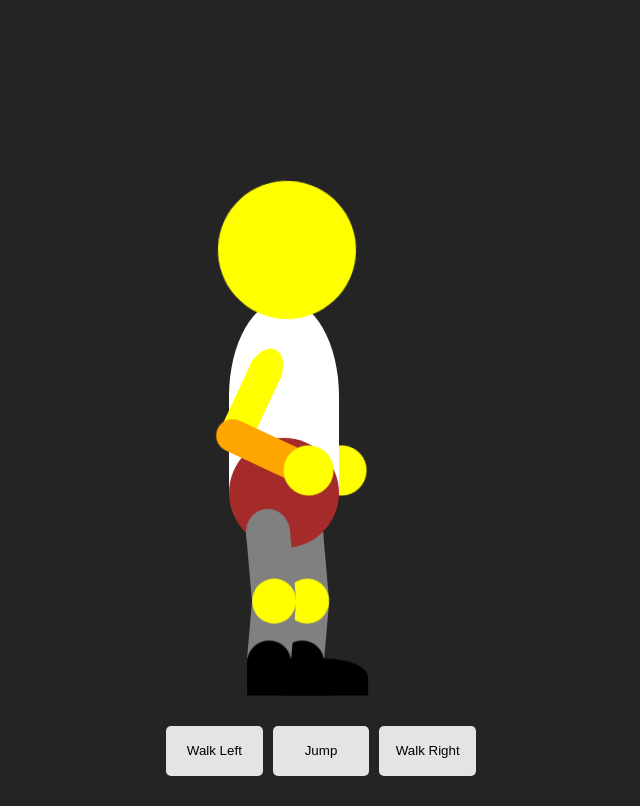
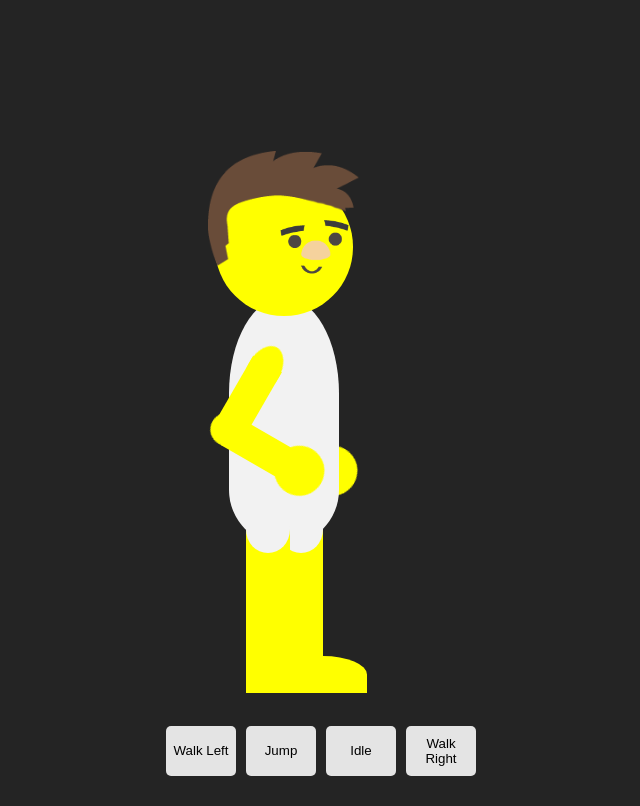
Before and after one commit to CurtisConway/css-animated-character, a website built with Parcel: page index.html in a window 1280 px wide. Shown: the whole page, without its empty margins (319-959 px from the left). Built offline with nearby package versions, Linux system fonts and the light colour scheme.

Commit message:
Add hair and faces

```diff
--- a/index.html
+++ b/index.html
@@ -35,6 +35,7 @@
         }
 
         button {
+            user-select: none;
             height:50px;
             width:150px;
             background:#e4e4e4;
@@ -58,6 +59,9 @@
         </button>
         <button id="jumpButton">
             Jump
+        </button>
+        <button id="idleButton">
+            Idle
         </button>
         <button id="walkForwardButton">
             Walk Right
@@ -83,17 +87,21 @@
                     character.jump();
                 }
 
+                if(element.matches('#idleButton')) {
+                    character.idle();
+                }
+
                 if(element.matches('#walkBackwardButton')) {
                     character.walk(true);
                 }
             });
         });
 
-        ['mouseup', 'touchend'].forEach((eventName) => {
-            document.addEventListener(eventName, () => {
-                keyboardControls.setInputInterval();
-            });
-        });
+        // ['mouseup', 'touchend'].forEach((eventName) => {
+        //     document.addEventListener(eventName, () => {
+        //         keyboardControls.setInputInterval();
+        //     });
+        // });
     </script>
 </body>
 </html>
--- a/styles/_animations.scss
+++ b/styles/_animations.scss
@@ -36,7 +36,7 @@ $walk: (
       rotate(2deg),
       rotate(-2deg),
       rotate(0deg),
-      rotate(0deg),
+      rotate(-2deg),
   ),
   '.arm.left': (
       rotate(-25deg),
@@ -113,7 +113,7 @@ $walk: (
       rotate(-30deg),
       rotate(-10deg),
       rotate(-30deg),
-      rotate(-10deg),
+      rotate(-15deg),
   ),
   '.leg.right': (
       rotate(-40deg),
@@ -124,7 +124,7 @@ $walk: (
       rotate(35deg),
       rotate(15deg),
       rotate(-50deg),
-      rotate(-35deg),
+      rotate(-40deg),
   ),
   '.leg.right .calf': (
       rotate(20deg),
@@ -146,7 +146,7 @@ $walk: (
       rotate(-30deg),
       rotate(-30deg),
       rotate(-30deg),
-      rotate(-20deg),
+      rotate(-10deg),
   ),
 );
 
--- a/styles/character.scss
+++ b/styles/character.scss
@@ -48,6 +48,32 @@
         transform-origin:bottom center;
         z-index:4;
         transform:rotate(var(--headRotation));
+        &:before {
+          content: '';
+          position:absolute;
+          top:-20%;
+          left:-5%;
+          bottom:-10%;
+          right:-5%;
+          background-image:url(../assets/hair/spiky-1.png);
+          background-size:100%;
+          background-position:top center;
+          background-repeat:no-repeat;
+          z-index:1;
+        }
+        &:after {
+          content: '';
+          position:absolute;
+          top:0;
+          left:0;
+          bottom:0;
+          right:0;
+          background-image:url(../assets/face/face4.png);
+          background-size:50%;
+          background-position:95% 50%;
+          background-repeat:no-repeat;
+          z-index:2;
+        }
       }
 
       .torso {
@@ -56,7 +82,7 @@
         position:absolute;
         top:0;
         left:0;
-        background:white;
+        background:#f2f2f2;
         z-index:3;
         border-top-left-radius:50%;
         border-top-right-radius:50%;
@@ -114,7 +140,7 @@
           width:100%;
           top:40%;
           left:0;
-          background:orange;
+          background:yellow;
           transform-origin:50% 0;
 
           .elbow {
@@ -122,7 +148,7 @@
             width:100%;
             height:42.86%;
             border-radius:50%;
-            background:orange;
+            background:yellow;
             top:-25%;
             left:0;
           }
@@ -153,7 +179,7 @@
           width:100%;
           top:0;
           left:0;
-          background:brown;
+          background:#f2f2f2;
           z-index:1;
           border-radius:50%;
         }
@@ -172,7 +198,7 @@
             width:100%;
             top:0;
             left:0;
-            background:grey;
+            background:yellow;
 
             .pelvis {
               position:absolute;
@@ -181,7 +207,7 @@
               width:100%;
               height:66.66%;
               border-radius:50%;
-              background:grey;
+              background:#f2f2f2;
             }
           }
 
@@ -191,7 +217,7 @@
             width:100%;
             top:40%;
             left:0;
-            background:grey;
+            background:yellow;
             transform-origin:50% 0;
 
             .knee {
@@ -211,7 +237,7 @@
             width:200%;
             top:93.33%;
             left:0;
-            background:black;
+            background:yellow;
             border-top-right-radius:50%;
             transform-origin:25% 0;
             z-index:5;
@@ -222,7 +248,7 @@
               left:0;
               height:119.1%;
               width:50%;
-              background:black;
+              background:yellow;
               border-radius:50%;
             }
           }
```
Also changed, not shown: assets/face/face1.png (added), assets/face/face2.png (added), assets/face/face3.png (added), assets/face/face4.png (added), assets/hair/spiky-1.png (added).
